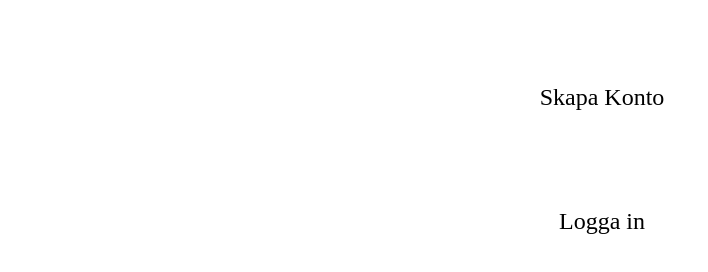
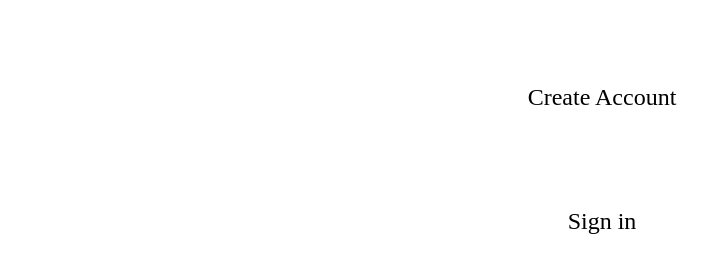
Before and after one commit to Unithraclya/Leverans-Paketering, a React (Vite) app: page /Nav in a window 1280 px wide. Both pictures are taken after a click on the element 424 px from the left and 29 px from the top of the page. Shown: the part 154-426 px from the top of the page, without its empty margins (378-1086 px from the left). Built offline with nearby package versions, Linux system fonts and the light colour scheme.

Commit message:
Updated to English

```diff
--- a/src/components/Nav.jsx
+++ b/src/components/Nav.jsx
@@ -52,8 +52,8 @@ export default function Nav() {
      <ul
         className={NavStyle.Links} >
         <Link to="/" className={NavStyle.Link}>Home</Link>
-        <Link to="/CreateAccount"className={NavStyle.Link}>Skapa Konto</Link>
-        <Link to="/Login" className={NavStyle.Link}>Logga in</Link>
+        <Link to="/CreateAccount"className={NavStyle.Link}>Create Account</Link>
+        <Link to="/Login" className={NavStyle.Link}>Sign in</Link>
      </ul>
    </div>
 
```
